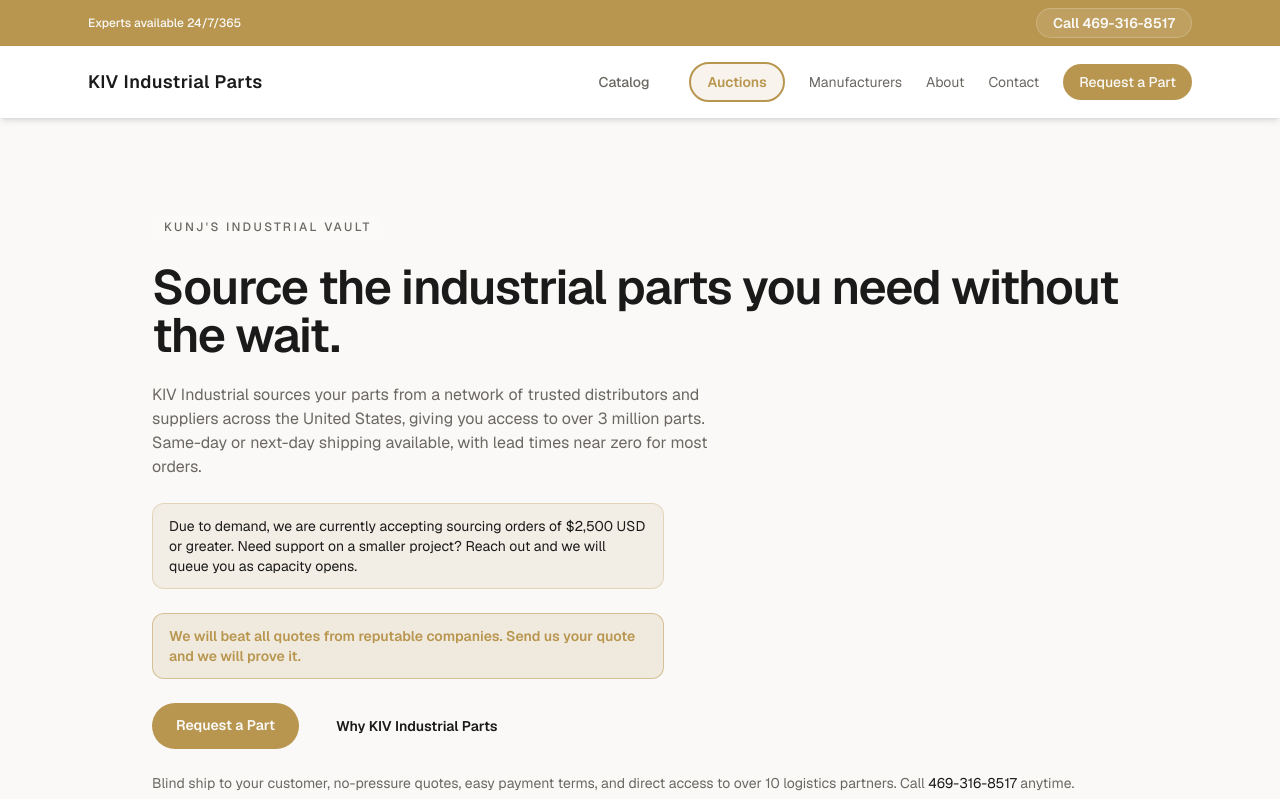
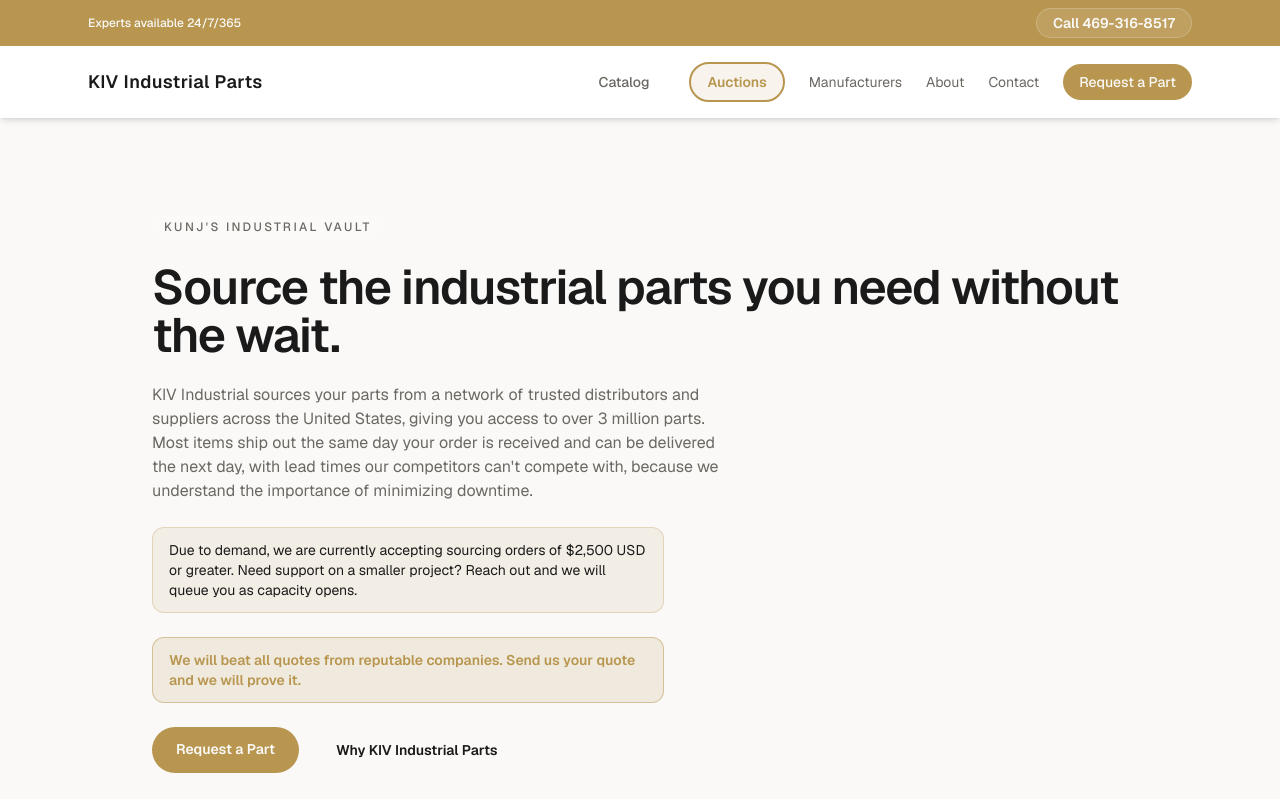
Before and after one commit to kunjtapiawala/kivindustrial, a Next.js app: page / in a window 1280 px wide. Shown: the top 799 px of the page. Built offline with nearby package versions, Linux system fonts and the light colour scheme.

Commit message:
Update shipping description: same-day shipping, next-day delivery, emphasize minimizing downtime

```diff
--- a/src/app/page.tsx
+++ b/src/app/page.tsx
@@ -28,7 +28,7 @@ const Home = () => {
               Source the industrial parts you need without the wait.
           </h1>
             <p className="text-base text-muted sm:max-w-xl">
-              KIV Industrial sources your parts from a network of trusted distributors and suppliers across the United States, giving you access to over 3 million parts. Same-day or next-day shipping available, with lead times near zero for most orders.
+              KIV Industrial sources your parts from a network of trusted distributors and suppliers across the United States, giving you access to over 3 million parts. Most items ship out the same day your order is received and can be delivered the next day, with lead times our competitors can't compete with, because we understand the importance of minimizing downtime.
             </p>
             <p className="rounded-xl border border-accent/30 bg-accent/10 px-4 py-3 text-sm text-primary sm:max-w-lg">
               Due to demand, we are currently accepting sourcing orders of $2,500 USD or greater. Need support on a smaller project? Reach out and we will queue you as capacity opens.
```
